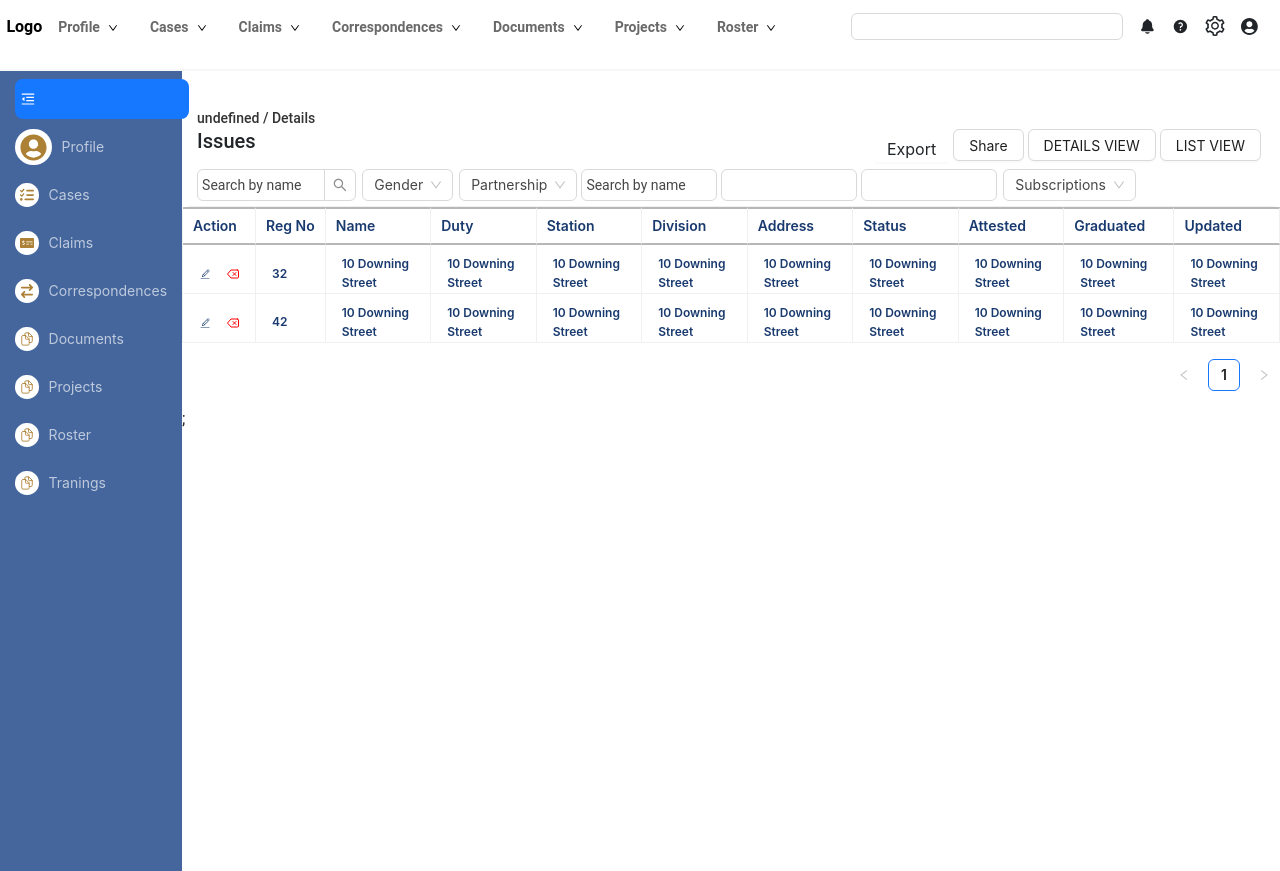
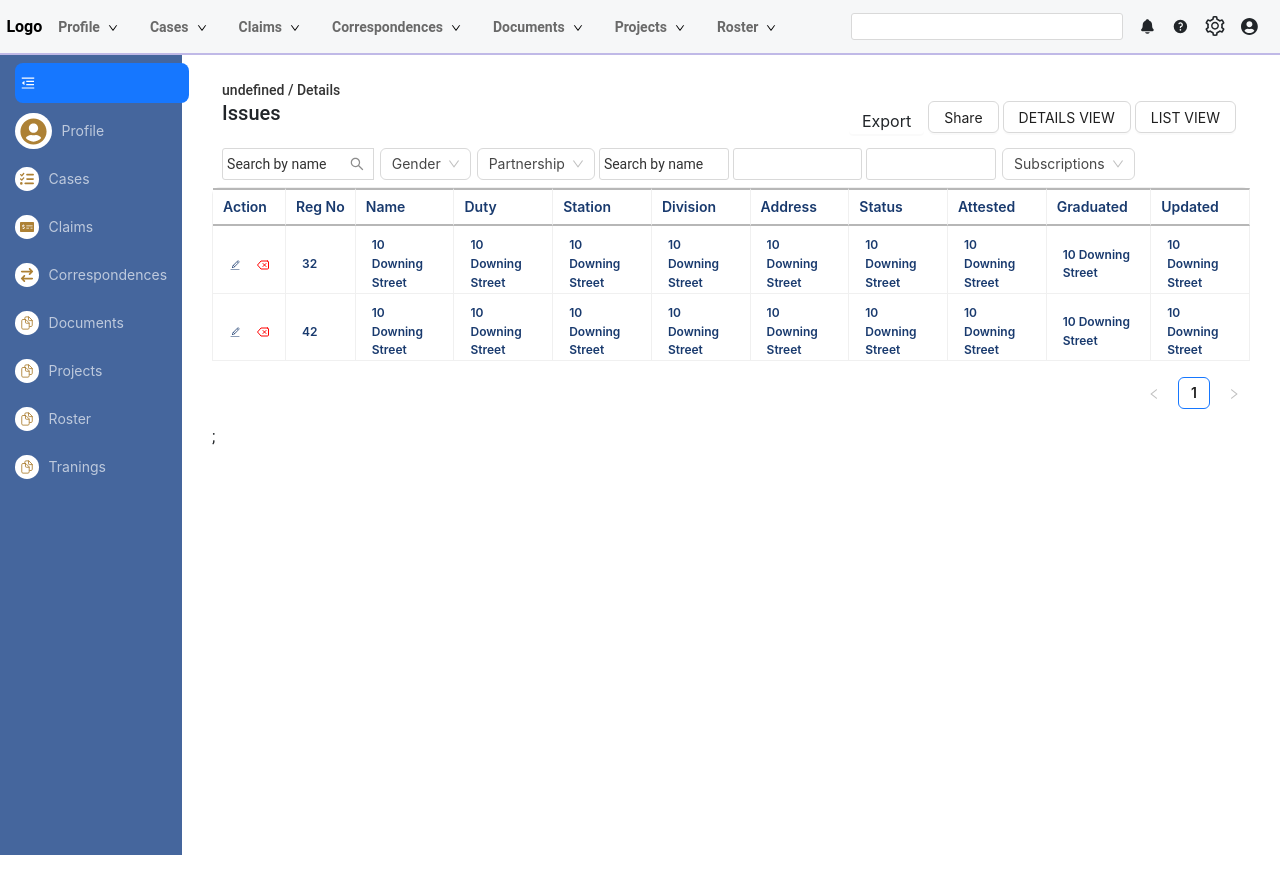
Before and after one commit to kashif147/ProjectShell-1, a React (Create React App) app: page /Details in a window 1280 px wide. Built offline with nearby package versions, Linux system fonts and the light colour scheme.

Commit message:
05/08/2024

```diff
--- a/src/App.css
+++ b/src/App.css
@@ -2,49 +2,64 @@
   --mainBlue: #45669d;
   --secound: #ad8135;
   --FontsColor: #193a6e;
-   --borderColor:#b7b7b7;
+   --borderColor:#C0B9E7;
+
    --fontFamily:'Roboto', sans-serif;
    --labelColor:  #333333;
+   --table-row: #deebff;
+
 
 }
 input::placeholder,
 textarea::placeholder {
   color: var(--labelColor) !important;
-  opacity: 0.9; /* Override default opacity */
+  opacity: 1;
   font-family: var(--fontFamily) !important;
 }
 .ant-input-textarea::placeholder {
   color: var(--labelColor);
-  opacity: 1; /* Override default opacity */
+  opacity: 1;
   font-family: var(--fontFamily) !important;
 }
 
-/* Apply the custom placeholder color for select elements */
 select option:first-child {
   color: var(--labelColor) !important;
   font-family: var(--fontFamily) !important;
   opacity: 0.9;
 }
-
-/* Additional styling to ensure the placeholder is visible in select */
 select {
   color: var(--labelColor) !important;
   font-family: var(--fontFamily) !important;
   opacity: 0.9;
-  border-radius: 4px !important;
+  border-radius: 0px !important;
 }
-
 select:focus option:first-child {
-  color: initial; /* Reset color on focus to show selected option */
+  color: initial;
 }
 .ant-select-single:not(.ant-select-customize-input) .ant-select-selector .ant-select-selection-placeholder {
   color: var(--labelColor) !important;
   opacity: 0.9;
 }
+.ant-input {
+  border-color:4px solid gray !important;
+  border-radius:  3px !important;
+}
 .ant-select-dropdown {
   font-family: var(--font-family-primary) !important;
   color: var(--labelColor) !important;
 }
+.butn{
+  border-radius: 3px !important;
+  border: none !important;
+  font-weight: 500;
+}
+.ant-input-search-button {
+  border-radius: 0px !important;
+  border-left: none !important;
+  margin-inline-end: -1px;
+}
+
+
 body{
 font-family: var(--fontFamily) !important;
 
@@ -57,13 +72,11 @@ font-family: var(--fontFamily) !important;
   height: 40vmin;
   pointer-events: none;
 }
-
 @media (prefers-reduced-motion: no-preference) {
   .App-logo {
     animation: App-logo-spin infinite 20s linear;
   }
 }
-
 .App-header {
   background-color: #282c34;
   min-height: 100vh;
@@ -74,7 +87,9 @@ font-family: var(--fontFamily) !important;
   font-size: calc(10px + 2vmin);
   color: white;
 }
-
+.gray-btn{
+  background-color: rgba(9, 30, 66, 0.04) !important;
+}
 .App-link {
   color: #61dafb;
 }
@@ -95,8 +110,8 @@ font-family: var(--fontFamily) !important;
   margin-right: 2rem;
 }
 .Header-border {
-  border-bottom: 2px solid #f6f7f8;
-  padding-bottom: 1rem;
+  border-bottom: 2px solid var(--borderColor);
+  background-color: #f6f7f8;
 }
 .Header-padding {
   padding: 0.1rem 0.4rem;
@@ -105,16 +120,11 @@ font-family: var(--fontFamily) !important;
   height: 80%;
 }
 .details-header {
-  /* border: 2px solid #71a3f0; */
-  /* margin-right: 2.5rem;
-margin-left: 2.5rem; */
-  margin-top: 2rem;
-  padding: 5px;
-  border-radius: 5px;
+  padding-top: 25px;
+  padding-left: 30px;
+  padding-right: 30px;
 }
-.search-main {
-  /* margin-top: 1rem; */
-}
+
 .title {
 }
 :where(.css-dev-only-do-not-override-1uq9j6g).ant-input-affix-wrapper
@@ -125,6 +135,10 @@ margin-left: 2.5rem; */
   flex: none;
   /* align-items: flex-end; */
   justify-content: flex-end !important;
+}
+.search-fliters{
+  padding-top: 7px;
+  padding-bottom: 7px;
 }
 .search-fliters input {
   padding: 4px;
@@ -166,6 +180,7 @@ margin-left: 2.5rem; */
   > .ant-menu
   .ant-menu-item:first-child.ant-menu-item-selected {
   background-color: transparent !important;
+  padding-top: 15px !important;
 }
 
 .label-nav-collaps {
@@ -249,11 +264,11 @@ margin-left: 2.5rem; */
 /* select */
 :where(.css-dev-only-do-not-override-1uq9j6g).ant-select-outlined:not(.ant-select-customize-input) .ant-select-selector {
   border: 1.5px solid var(--borderColor);
+  border-radius: 3px !important;
 }
 /* input */
 :where(.css-dev-only-do-not-override-1uq9j6g).ant-input-outlined {
-  border: 1.5px solid var(--borderColor);
-
+  border: 1.5px solid var(--labelColor) !important;
 }
 .sid-nav-main ul {
   height: 100vh;
@@ -280,3 +295,17 @@ margin: 0px;
 font-family: var(--fontFamily);
 color: var(--labelColor) !important;
 }
+.title-main {
+  /* style={{fontSize:"20px", marginBottom:"1rem"}} */
+font-size: 20px !important;
+font-weight: 600;
+font-family: var(--fontFamily) !important;
+color: var(--labelColor);
+}
+.main-main{
+  padding-left: 30px;
+  padding-right: 30px;
+}
+.odd-row{
+  background-color: var(--table-row);
+}
```
